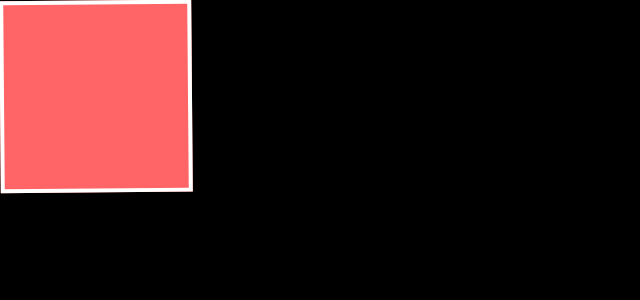
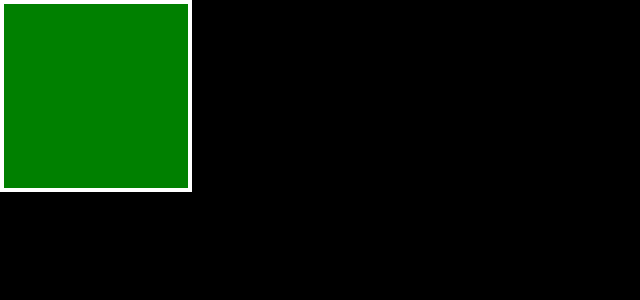
Before and after one commit to rajpuc/DailyLearning, a React (Vite) app: page / in a window 1280 px wide. Shown: the top 300 px of the page, without its empty margins (0-640 px from the left). Built offline with nearby package versions, Linux system fonts and the light colour scheme.

Commit message:
framermotion: whileTap,whileHover

```diff
--- a/src/App.jsx
+++ b/src/App.jsx
@@ -5,19 +5,11 @@ const App = () => {
   return (
     <div className="bg-black w-full min-h-screen">
       <motion.div
-        initial={{
-          x:0,
-          y:0
+        whileHover={{
+          backgroundColor:"green"
         }}
-        animate={{
-          x: [0,800,800,0,0],
-          y: [0,0,300,300,0],
-          rotate:[0,360,0,-360,0]
-        }}
-        transition={{
-          duration: 3,
-          delay: 2,
-          repeat:2,
+        whileTap={{
+          scale:0.8
         }}
         className="bg-red-400 w-48 h-48 border-4 border-white"
       ></motion.div>
```
